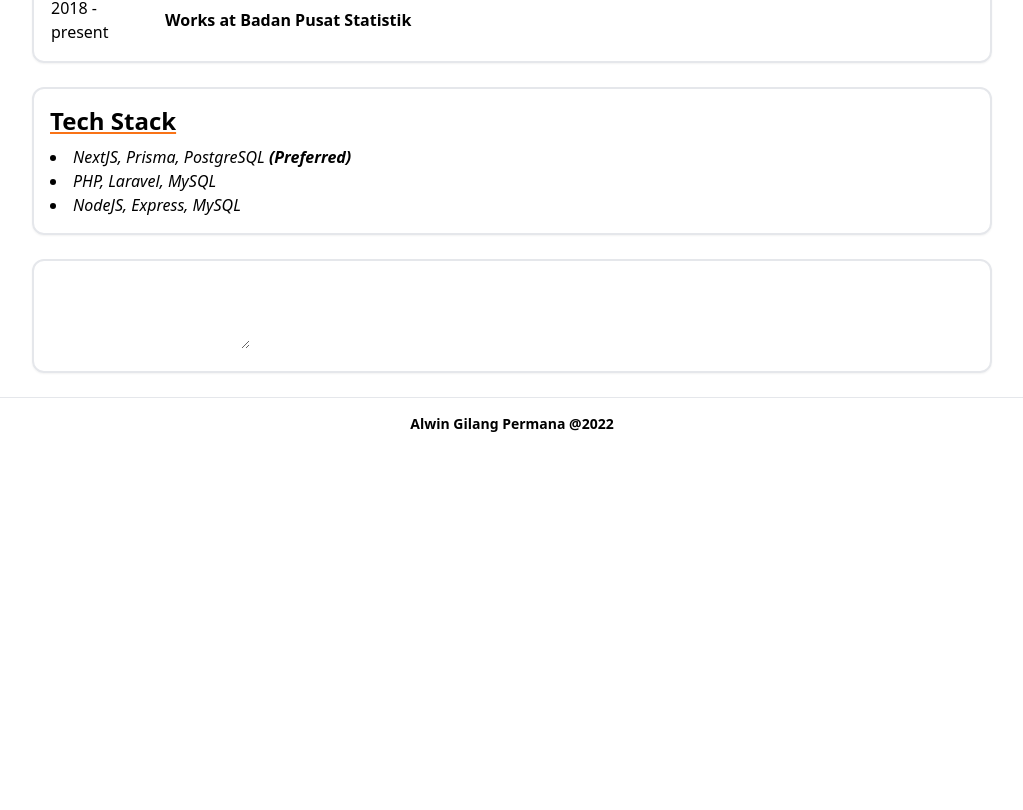
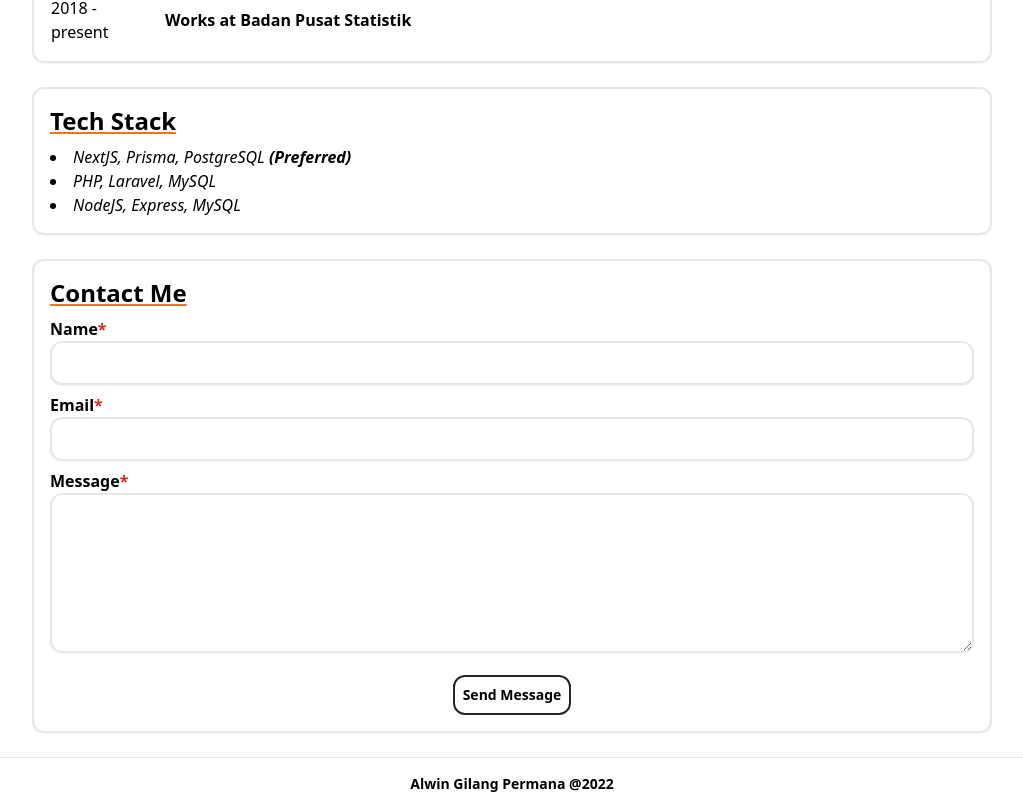
Before and after one commit to agilangp/portoforme, a Next.js app: page / in a window 1280 px wide. Shown: the part 874-1684 px from the top of the page, without its empty margins (128-1151 px from the left). Before the commit the page ends 1324 px from the top, so only its background shows below. Built offline with nearby package versions, Linux system fonts and the light colour scheme.

Commit message:
add form of contact me

```diff
--- a/pages/index.tsx
+++ b/pages/index.tsx
@@ -1,9 +1,27 @@
 import type { NextPage } from "next"
 import Image from "next/image"
 import Link from "next/link"
+import { useCallback, useState } from "react"
 import Layout from "../components/Layout"
 
 const Home: NextPage = () => {
+    const [formContent, setFormContent] = useState({
+        name: "",
+        email: "",
+        message: "",
+    })
+
+    const handleOnFormChange = useCallback(
+        (e) => {
+            const { value, name } = e.target
+            setFormContent({
+                ...formContent,
+                [name]: value,
+            })
+        },
+        [formContent, setFormContent]
+    )
+
     const IconLink = (props: any) => {
         let { href, children, ...rest } = props
         return (
@@ -186,12 +204,45 @@ const Home: NextPage = () => {
             </div>
 
             <div className="mt-6 p-4 rounded-xl border-2 dark:border-zinc-800 shadow-sm">
+                <p className="lg:text-left text-center mb-2 font-semibold underline text-2xl decoration-orange-500">
+                    Contact Me
+                </p>
                 <form action="" method="post">
-                    <div>
-                        <input type="text" name="name" />
-                        <input type="email" name="email" />
-                    </div>
-                    <textarea name="message"></textarea>
+                    <label htmlFor="name" className="font-semibold">
+                        Name<span className="text-red-600">*</span>
+                    </label>
+                    <input
+                        className="p-2 w-full border-2 dark:border-none rounded-xl dark:bg-zinc-700 shadow-sm mb-2"
+                        type="text"
+                        name="name"
+                        onChange={handleOnFormChange}
+                        required
+                    />
+                    <label htmlFor="email" className="font-semibold">
+                        Email<span className="text-red-600">*</span>
+                    </label>
+                    <input
+                        className="p-2 w-full border-2 dark:border-none rounded-xl dark:bg-zinc-700 shadow-sm mb-2"
+                        type="email"
+                        name="email"
+                        onChange={handleOnFormChange}
+                        required
+                    />
+                    <label htmlFor="message" className="font-semibold">
+                        Message<span className="text-red-600">*</span>
+                    </label>
+                    <textarea
+                        className="h-40 p-2 w-full border-2 dark:border-none rounded-xl dark:bg-zinc-700 shadow-sm mb-4"
+                        name="message"
+                        onChange={handleOnFormChange}
+                        required
+                    ></textarea>
+                    <button
+                        className="block mx-auto w-full lg:w-auto text-sm rounded-xl p-2 border-2 border-zinc-800 hover:text-white hover:bg-zinc-800 font-semibold dark:text-orange-500 dark:border-orange-500 dark:hover:text-zinc-800 dark:hover:bg-orange-500"
+                        type="submit"
+                    >
+                        Send Message
+                    </button>
                 </form>
             </div>
         </Layout>
```
